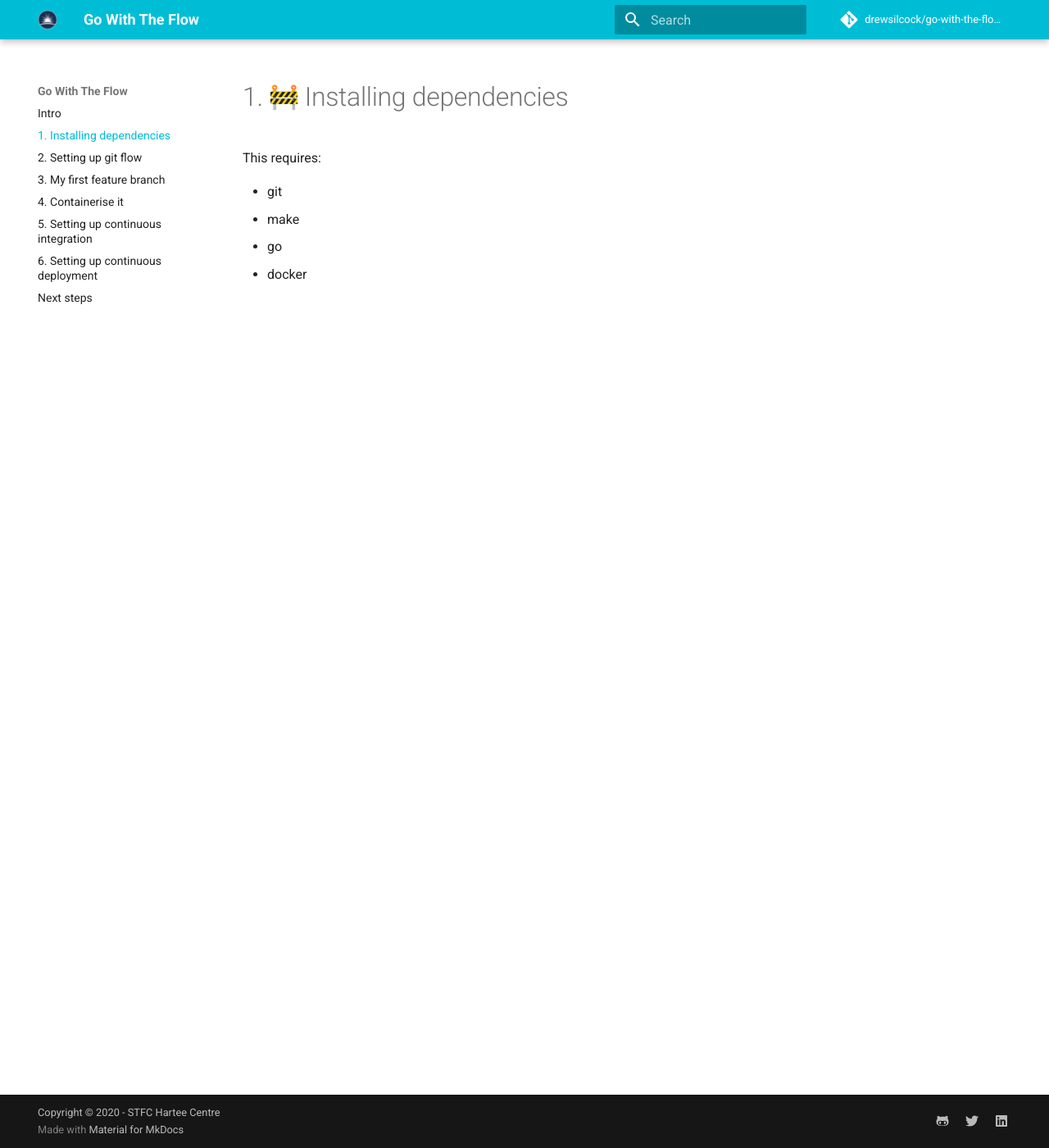
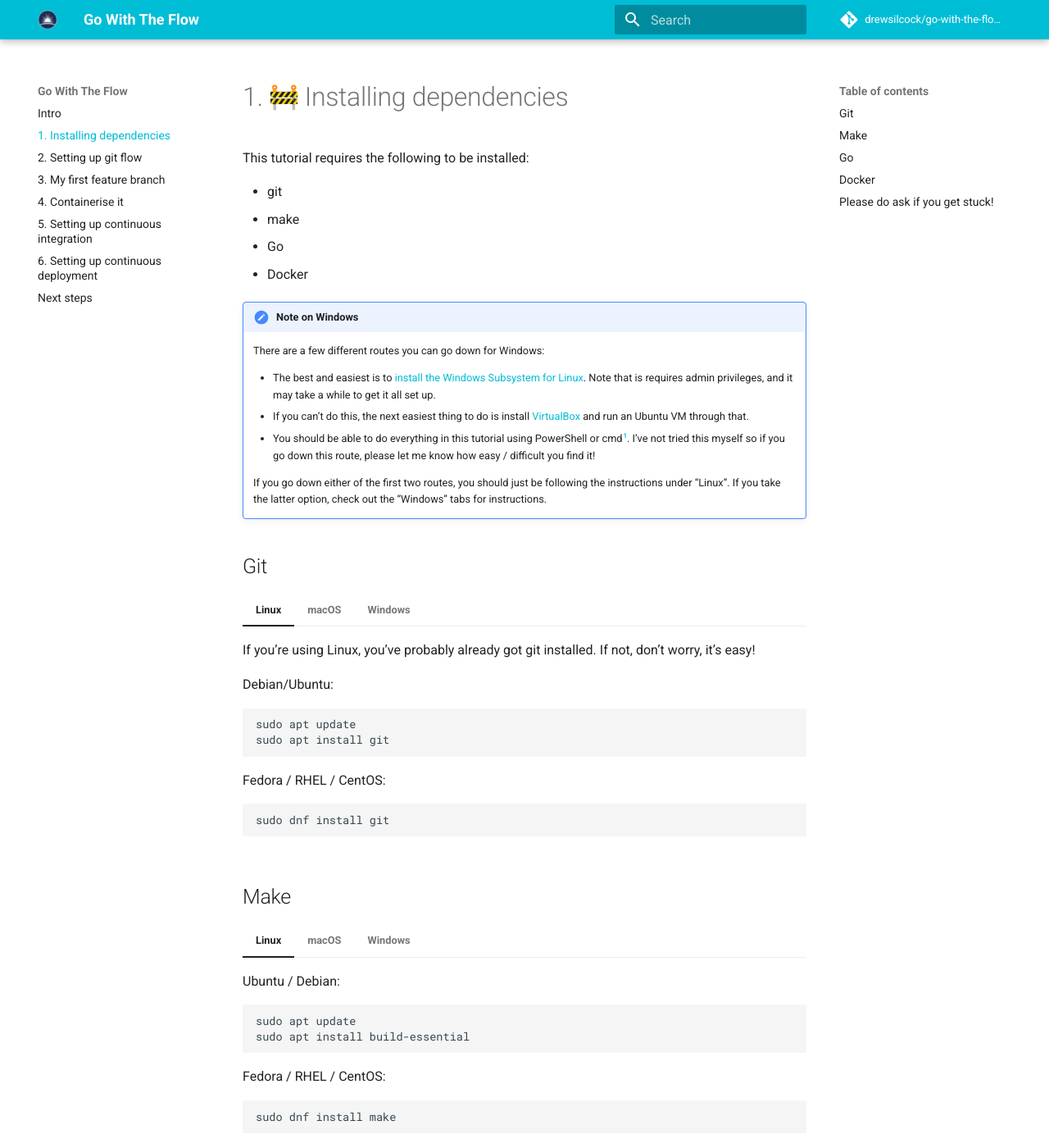
Before and after one commit to stfc/docker-and-gh-actions-for-ml, an MkDocs documentation site: the page built from docs/1-installing-dependencies.md, in a window 1280 px wide and 1400 px high. Shown: the whole window at 82% size. Built offline with MkDocs 1.6.1 and Material for MkDocs 9.7.7, drawn with Linux system fonts in a browser that asks for light colours; emoji names are drawn with the system emoji font; comment, search, counter and statistics services are not loaded; some of the changed text lies outside the part shown.

Commit message:
Fill out section 1.

````diff
--- a/docs/1-installing-dependencies.md
+++ b/docs/1-installing-dependencies.md
@@ -4,9 +4,153 @@ title: 1. Installing dependencies
 
 # 1. :construction: Installing dependencies
 
-This requires:
+This tutorial requires the following to be installed:
 
 - git
 - make
-- go
-- docker
+- Go
+- Docker
+
+!!! note "Note on Windows"
+    There are a few different routes you can go down for Windows:
+
+    - The best and easiest is to [install the Windows Subsystem for Linux](https://docs.microsoft.com/en-us/windows/wsl/install-win10). Note that is requires admin privileges, and it may take a while to get it all set up.
+    - If you can't do this, the next easiest thing to do is install [VirtualBox](https://www.virtualbox.org/) and run an Ubuntu VM through that.
+    - You should be able to do everything in this tutorial using PowerShell or cmd[^1]. I've not tried this myself so if you go down this route, please let me know how easy / difficult you find it!
+
+    If you go down either of the first two routes, you should just be following the instructions under "Linux". If you take the latter option, check out the "Windows" tabs for instructions.
+
+[^1]: Don't use cmd though please, every time you open a cmd prompt, you make a Microsoft engineer cry :cry:
+
+## Git
+
+=== "Linux"
+    If you're using Linux, you've probably already got git installed. If not, don't worry, it's easy!
+
+    Debian/Ubuntu:
+    ```sh
+    sudo apt update
+    sudo apt install git
+    ```
+
+    Fedora / RHEL / CentOS:
+    ```sh
+    sudo dnf install git
+    ```
+
+=== "macOS"
+    There are two options for installing git on macOS. You can install the Xcode command line tools or you can install it using Homebrew. I would recommend using Homebrew because installing the Xcode command line tools can take a *long time* if you haven't done it already.
+
+    To install [Homebrew](https://brew.sh), run:
+    ```sh
+    /bin/bash -c "$(curl -fsSL https://raw.githubusercontent.com/Homebrew/install/master/install.sh)"
+    ```
+
+    You can then install git by running:
+    ```sh
+    brew install git
+    ```
+
+    Alternatively, you can install the Xcode command line tools by running:
+    ```sh
+    xcode-select --install
+    ```
+
+    !!! warning
+        This can potentially take a while if you haven't done it before!
+
+    Even if you don't use Homebrew to install git, I'd highly recommend installing Homebrew anyway! I'll assume that you've got it installed for the rest of these installation instructions.
+
+=== "Windows"
+    To install git on Windows go to: https://git-scm.com/download/win and download & run the setup exe.
+
+## Make
+
+=== "Linux"
+    Ubuntu / Debian:
+    ```sh
+    sudo apt update
+    sudo apt install build-essential
+    ```
+
+    Fedora / RHEL / CentOS:
+    ```sh
+    sudo dnf install make
+    ```
+
+=== "macOS"
+    If you've got Homebrew installed, you should already have make! You can check this:
+    ```sh
+    which make
+    ```
+
+    If you don't for whatever reason or there's a problem, you can run:
+    ```sh
+    brew install make
+    ```
+    which will install GNU make as `gmake`, which means you can run `gmake` whenever you would otherwise use `make`.
+
+=== "Windows"
+    Go to [Make for Windows](http://gnuwin32.sourceforge.net/packages/make.htm) and download & run the setup link containing "Complete package, except sources". Once this is installed, you should be able to run `make` from either cmd or PowerShell. (As before, you may need to restart your terminal to reload the `PATH` environment variable.)
+
+## Go
+
+The best thing to do here is follow the instructions at the Golang website: https://golang.org/doc/install.
+
+These are summarised below, but the Golang site has more detailed instructions.
+
+=== "Linux"
+    Download the archive from https://golang.org/dl/ and run:
+    ```sh
+    tar -C /usr/local -xzf go${GO_VERSION}.linux-amd64.tar.gz
+    ```
+    where `$VERSION` is set to the version of Go that you're downloading.
+
+    At the time of writing, that would be:
+    ```sh
+    export GO_VERSION=1.14.3
+    ```
+
+=== "macOS"
+    Simply download the pkg file from https://golang.org/dl/ and run it from Finder.
+
+    This will install the Go tools to `/usr/local/go` and add the `/usr/local/go/bin` folder to your `PATH` environment variable. You may need to restart your sessions for this to take effect.
+
+=== "Windows"
+    The easiest way to install Go on Windows is to download the MSI installer file from https://golang.org/dl/ and run it. This will install the Go tools to `C:\Go` and add `C:\Go\bin` to the `PATH` environment variable. You may need to restart your cmd / PowerShell for this to take effect.
+
+    You can also manually extract the tools from the zip file (downloadable from the same above link) to wherever you want and add the path `C:\wherever_you_unzipped_the_tools\bin` to your `PATH` environment variable manually.
+
+## Docker
+
+=== "Linux"
+    Ubuntu / Debian:
+    ```sh
+    sudo apt update
+    sudo apt install build-essential
+    ```
+
+    CentOS:
+    ```sh
+    sudo yum install make
+    ```
+
+=== "macOS"
+    Go to https://docs.docker.com/docker-for-mac/install/ and download "Docker Desktop for Mac".
+
+    !!! note
+        This requires macOS 10.13 or newer, i.e. High Sierra (10.13), Mojave (10.14) or Catalina (10.15).
+
+=== "Windows"
+    Go to https://docs.docker.com/docker-for-windows/install/ and download "Docker Desktop for Windows".
+
+    !!! note
+        If you're using the Windows Subsystem for Linux, there's an extra step for you to do to get this working with Windows.
+
+        Go to https://docs.docker.com/docker-for-windows/wsl/ and follow all the instructions there to get Docker Desktop on Windows to use the Linux subsytem within Windows.
+
+        This allows you to run Docker images without any emulation, which is actually pretty clever!
+
+## Please do ask if you get stuck!
+
+If you have any problems installing any of these, please do send us a message so that we can help you get unstuck!
````
Also changed, not shown: docs/4-containerise-it.md (+1 -1 lines).
